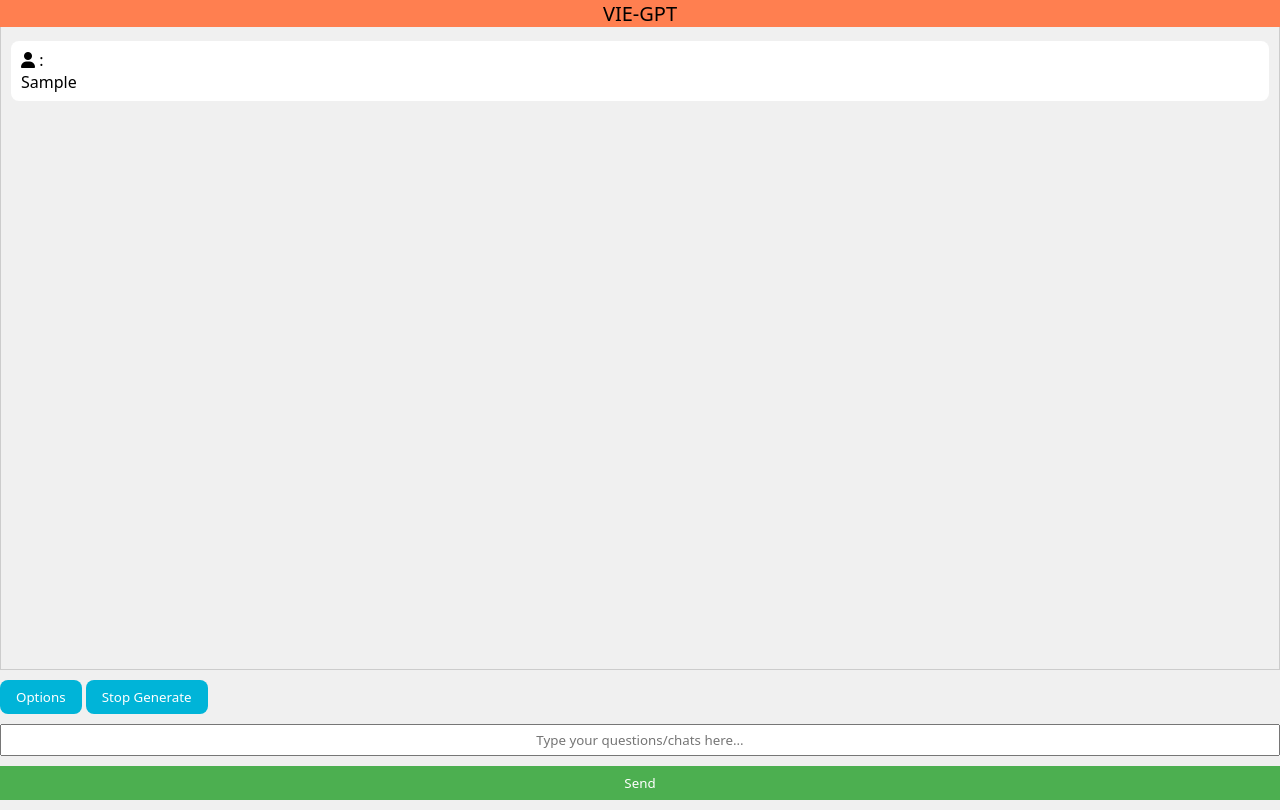
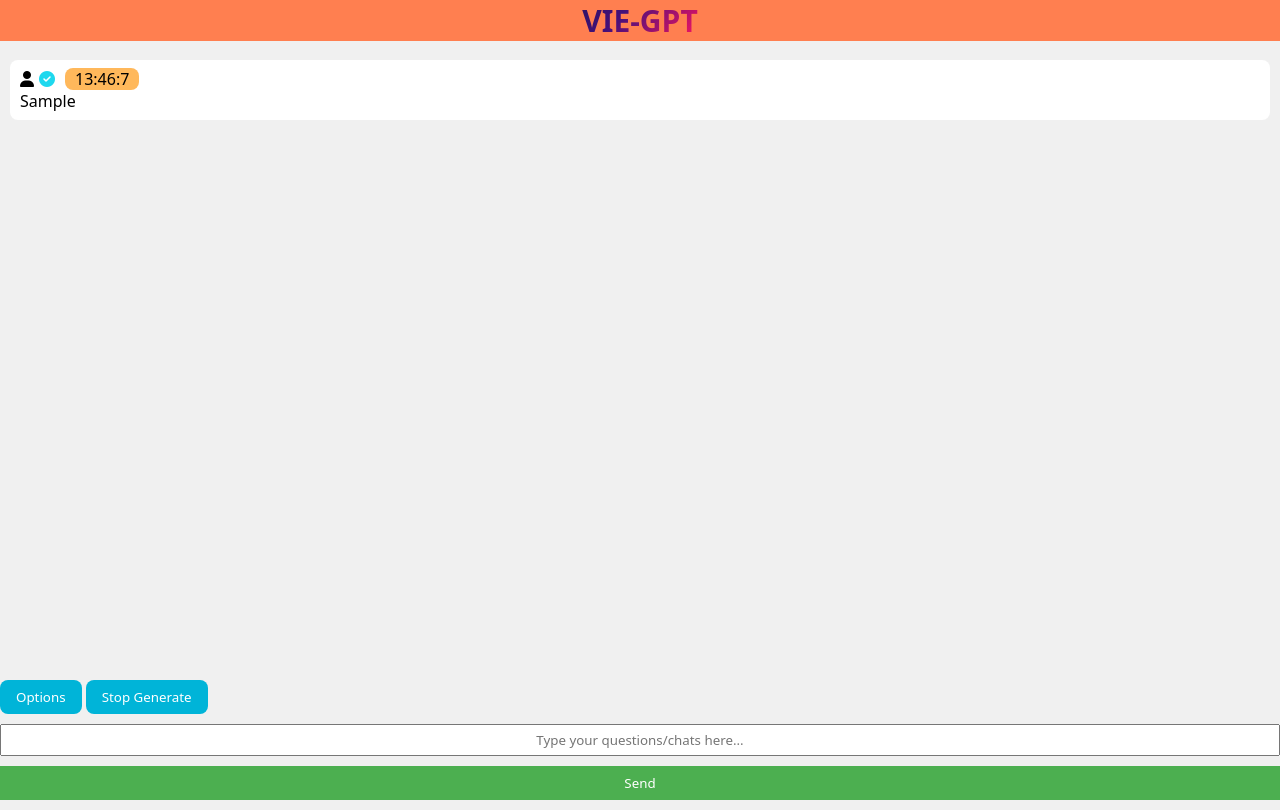
Before and after one commit to Vanduc006/vie-gpt, a plain HTML site: page index.html in a window 1280 px wide. Both pictures are taken after typing "Sample" into the empty fields and a click on the input "Send". Drawn offline with Linux system fonts and the light colour scheme.

Commit message:
update css

````diff
--- a/app.css
+++ b/app.css
@@ -12,16 +12,37 @@
     top: 0;
     left: 0;
     width: 100%;
+    text-align: center; /* Thêm thuộc tính text-align: center */
+    height:fit-content;
     background-color: coral;
-    text-align: center; /* Thêm thuộc tính text-align: center */
+    z-index: 99999;
 }
 .header a {
     text-decoration: none;
     color: #000;
-    font-size: 20px;
-    font-weight: 500;
+    font-size: 30px;
+    font-weight: 700;
+    background-image: linear-gradient(
+    -225deg,
+    #231557 0%,
+    #44107a 29%,
+    #ff1361 67%,
+    #fff800 100%
+  );
+
+  background-size: 200% auto;
+  color: #fff;
+  background-clip: text;
+  -webkit-background-clip: text;
+  -webkit-text-fill-color: transparent;
+  animation: textclip 2s linear infinite;
 
 }
+@keyframes textclip {
+    to {
+      background-position: 200% center;
+    }
+  }
 body {
     background-color: #f0f0f0;
 }
@@ -36,22 +57,35 @@ body {
   }
 
 .chat-history {
-    margin-top: 20px;
+
     flex: 1;
     overflow-y: scroll;
-    border: 1px solid #ccc;
+
     padding: 10px;
+    scroll-behavior: smooth;
+
 
   }
+  .chat-history::-webkit-scrollbar-track
+{
+	-webkit-box-shadow: inset 0 0 6px rgba(0,0,0,.3);
+	border-radius: 10px;
+	background-color: #F5F5F5;
+}
 
-  .chat-history::-webkit-scrollbar-thumb {
-    background-color: #4CAF50;
-    border-radius: 4px;
-  }
+.chat-history::-webkit-scrollbar
+{
+	width: 12px;
+	background-color: #F5F5F5;
+}
 
-  .chat-history::-webkit-scrollbar-track {
-    background-color:  #4CAF50;
-  }
+.chat-history::-webkit-scrollbar-thumb
+{
+	border-radius: 10px;
+
+	background-color: #f5abab;
+}
+
 #user-input {
     width: 100%;
     padding: 5px;
@@ -69,16 +103,9 @@ body {
     color: white;
     border: none;
     cursor: pointer;
+}
 
-}
-#send-button2 {
-    width: 100%;
-    padding: 8px;
-    background-color: #4CAF50;
-    color: white;
-    border: none;
-    cursor: pointer;
-}
+
 .bottom-contanier {
     display: flex;
     position: fixed;
@@ -92,14 +119,17 @@ body {
 
 }
 .user-chats {
-    background-color: #fff;
+    background: #fff;
+
     padding: 8px 0 8px 0;
     margin-top: 10px;
     word-wrap: break-word;
     border-radius: 8px;
+    margin-top: 50px;
 }
 .bot-chats {
-    background-color: #4CAF50;
+
+    background-color: #5ae75f;
     padding: 8px 0 8px 0;
     margin-top: 10px;
     word-wrap: break-word;
@@ -135,3 +165,26 @@ body {
     cursor: pointer;
     border-radius: 8px;
 }
+.time {
+    margin-left: 10px;
+    padding: 0 10px 0 10px;
+    border-radius: 8px;
+    background-color: #ffb85b;
+
+}
+.see-localstorage {
+    padding: 8px 16px;
+    background-color: #00b4d8;
+    color: white;
+    border: none;
+    cursor: pointer;
+    border-radius: 8px;
+}
+.clear-localstorage {
+    padding: 8px 16px;
+    background-color: #00b4d8;
+    color: white;
+    border: none;
+    cursor: pointer;
+    border-radius: 8px;
+}
--- a/index.html
+++ b/index.html
@@ -54,22 +54,33 @@
 
         // Kiểm tra nếu có dữ liệu trong Local Storage
         if (localStorage.getItem('chats')) {
+          //console.log(localStorage.getItem('bot-chats'))
           chatHistory.innerHTML = localStorage.getItem('chats');
+          chatHistory.innerHTML = localStorage.getItem('bots');
         }
+
+
         function scrollToBottom() {
             chatHistory.scrollTop = chatHistory.scrollHeight;
         }
 
         sendButton.addEventListener('click', e => {
+          //sendButton.disabled = true;
             const userInputData = userInput.value;
             const checkEmpty = userInputData.trim();
+            var currentTime = new Date();
+            var currentHour = currentTime.getHours();
+            var currentMinute = currentTime.getMinutes();
+            var currentSecond = currentTime.getSeconds();
 
+            // Chuyển đổi sang định dạng chuỗi thời gian hh:mm:ss
+            var currentTimeString = currentHour + ":" + currentMinute + ":" + currentSecond;
             if (checkEmpty.length !== 0) {
                 let userChats = document.createElement('div');
                 userChats.innerHTML = `
                 <div class="user-chats">
                     <div class="mg-lft-20">
-                        <div class="user-icon"><i class="fa-solid fa-user"></i> : </div>
+                        <div class="user-icon"><i class="fa-solid fa-user"><i class="fa-solid fa-circle-check" style="color: #1ed8ee;margin-left:5px;"></i></i><span class="time">${currentTimeString}</span></div>
                         <div class="chats-container">
                             <span class="chats">${userInputData}</span>
                         </div>
@@ -79,6 +90,8 @@
                 `;
             chatHistory.appendChild(userChats);
             scrollToBottom();
+
+
             // Lưu tin nhắn vào Local Storage
             localStorage.setItem('chats', chatHistory.innerHTML);
             userInput.value = '';
@@ -88,9 +101,8 @@
             }
 
             if (userInputData == 'hello') {
+              //sendButton.disabled = true;
                 const botMessage = "Để tạo một web browser đơn giản bằng Python, ta có thể sử dụng thư viện QtWebEngineWidgets và PyQt5. Sau đây là một chương trình đơn giản cho trình duyệt web:\n\n```\nimport sys\nfrom PyQt5.QtCore import *\nfrom PyQt5.QtGui import *\nfrom PyQt5.QtWidgets import *\nfrom PyQt5.QtWebEngineWidgets import *\n\napp = QApplication(sys.argv)\n\nweb = QWebEngineView()\nweb.load(QUrl(\"https://google.com\"))\nweb.show()\n\nsys.exit(app.exec_())\n```\n\nTrong đoạn code này, chúng ta sử dụng QApplication để tạo ra một ứng dụng đơn giản và QWebEngineView để tạo trình duyệt web. Chúng ta cũng sử dụng phương thức load() để load trang web và phương thức show() để hiển thị trình duyệt web. Cuối cùng, chúng ta sử dụng phương thức exec_() để bắt đầu chạy ứng dụng.\n\nChương trình này sẽ mở một trình duyệt web và load trang web Google. Bạn có thể thay đổi địa chỉ URL để mở trang web khác.";
-
-
                 const chatHistory = document.getElementById('chat-history');
                 let stopPrinting = false;
 
@@ -113,9 +125,12 @@ function printMessage(message, container) {
                     currentIndex++;
 
                     if (currentIndex < chars.length) {
-      setTimeout(printNextChar, 10); // Thời gian chờ giữa mỗi ký tự (ở đây là 10ms)
+                      setTimeout(printNextChar, 1); // Thời gian chờ giữa mỗi ký tự (ở đây là 10ms)
                       scrollToBottom();
                     }
+                    localStorage.setItem('bots',chatHistory.innerHTML)
+
+
                   }
 
                   printNextChar();
@@ -134,22 +149,16 @@ chatHistory.appendChild(botChats);
 
                 const chatsContainer = botChats.querySelector('.chats-container');
                 printMessage(botMessage, chatsContainer);
+
+                console.log(localStorage.getItem('bots'))
+
                 const stopButton = document.querySelector('.stop-generate');
                 stopButton.addEventListener('click', () => {
                   stopPrinting = true; // Thiết lập biến cờ dừng khi nhấn nút
                 });
-
-
-
-
             }
-
-
+            //sendButton.disabled = false;
         });
-
-
-
-
 
         // Lắng nghe sự kiện ấn phím "Enter"
         userInput.addEventListener('keypress', function(event) {
@@ -157,8 +166,10 @@ stopButton.addEventListener('click', () => {
             event.preventDefault();
             sendButton.click();
         }
+
         });
 
     </script>
+
 </body>
 </html>
--- a/modal.js
+++ b/modal.js
@@ -8,7 +8,9 @@ ModalClose.addEventListener('click', async e => {
   Modal.classList.remove('open')
 })
 
-const getLocalChatHistory = localStorage.getItem('chats');
+const getUserChatHistory = localStorage.getItem('chats');
+const getBotChatHistory = localStorage.getItem('bots');
+const getLocalChatHistory = getUserChatHistory + getBotChatHistory
 const LocalKb = document.querySelector('.see-localstorage')
 const clearLocal = document.querySelector('.clear-localstorage')
 
@@ -26,6 +28,7 @@ LocalKb.addEventListener('click', e => {
 
 clearLocal.addEventListener('click', e => {
   localStorage.removeItem('chats');
-  alert('Đã xóa tất cả các chats trong Local Storage!');
+  localStorage.removeItem('bots')
+  alert('Clear Local Storage Sucess!');
   location.reload();
 })
````
Also changed, not shown: time.html (+1 -4 lines). Lines whose indentation alone changed are shown as unchanged.
